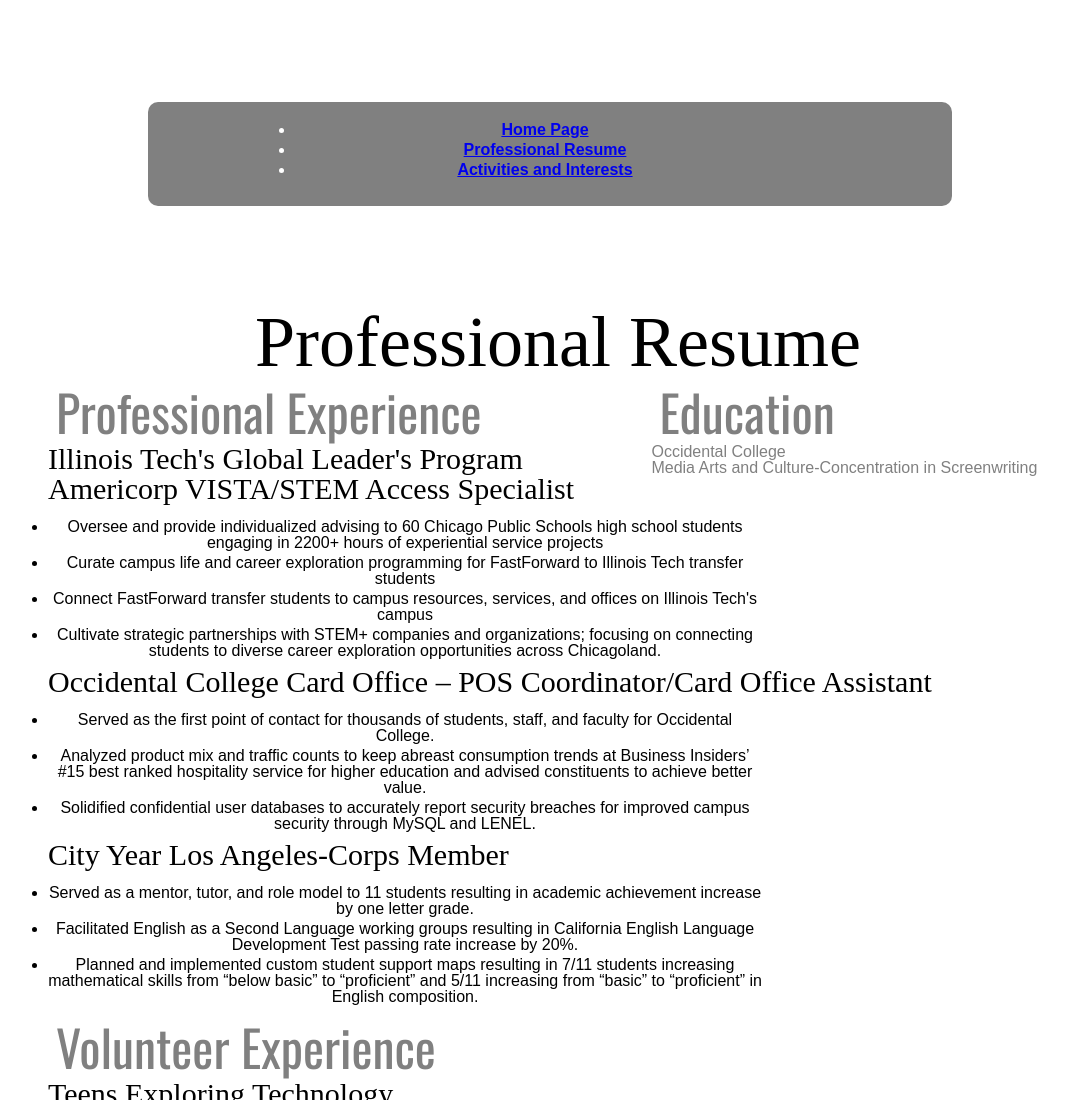
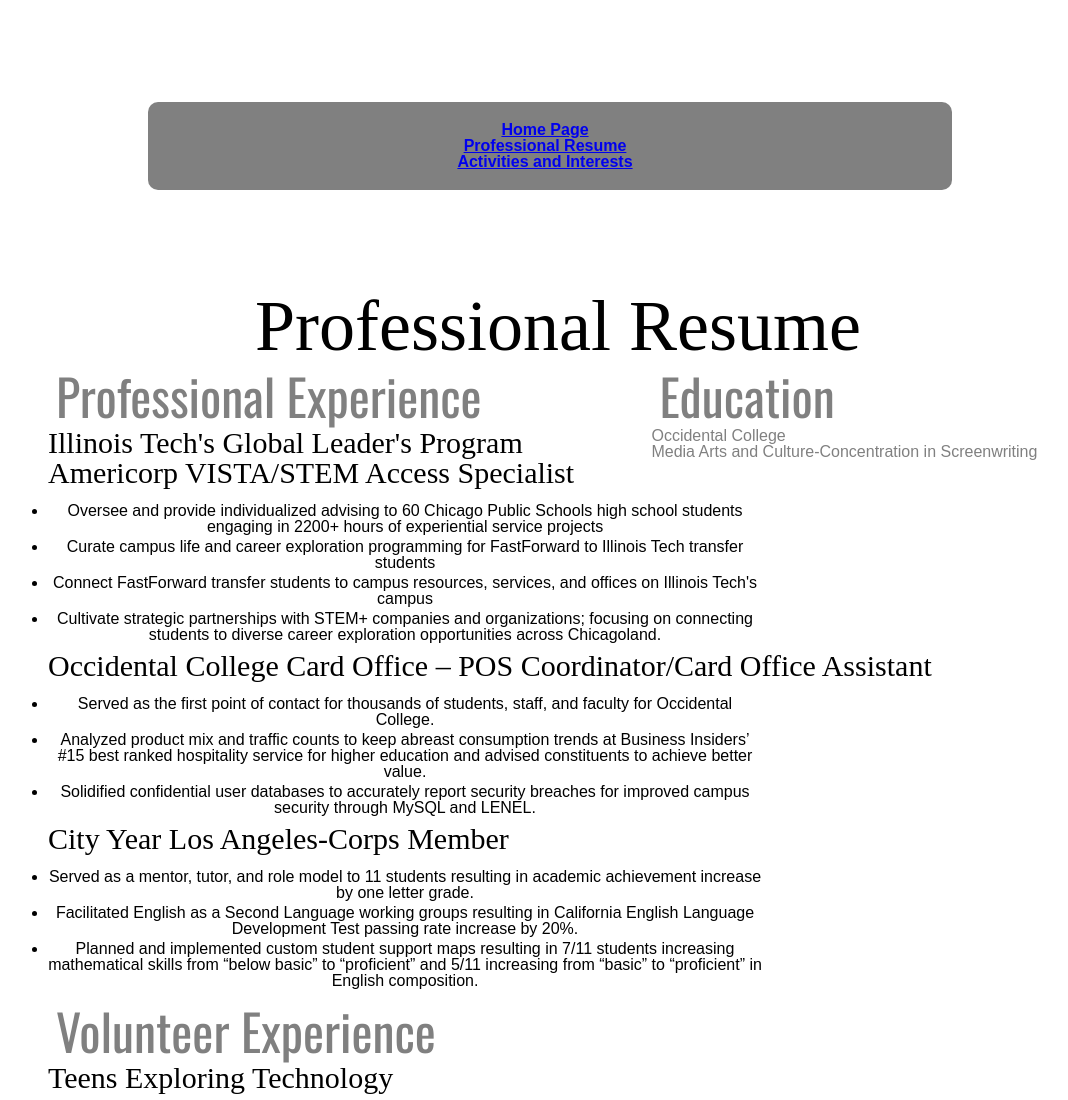
Before and after one commit to djetton6/Project-3, a plain HTML site: page resume.html in a window 1280 px wide. Shown: the top 1100 px of the page, without its empty margins (82-1150 px from the left). Drawn offline with nearby package versions, Linux system fonts and the light colour scheme; a web font is replaced by a local one.

Commit message:
changed nav elements over based on feedback

```diff
--- a/resume.html
+++ b/resume.html
@@ -6,13 +6,12 @@
  <title>Professional Resume</title>
  </head>
 <body>
-  <header> <div id="header">
-  <nav id="nav">
-   <ul>
-     <li><a href="index.html"> Home Page </a></li>
-     <li><a href="resume.html"> Professional Resume </a></li>
-     <li> <a href="activities.html"> Activities and Interests </a></li>
-   </ul>
+  <nav>
+    <div id="topnav">
+      <a href="index.html"> Home Page </a>
+      <a href="resume.html"> Professional Resume </a>
+      <a href="activities.html"> Activities and Interests </a>
+    </div>
   </nav>
 </div>
 </header>
```
Also changed, not shown: activities.html (+7 -7 lines), index.html (+7 -5 lines).
